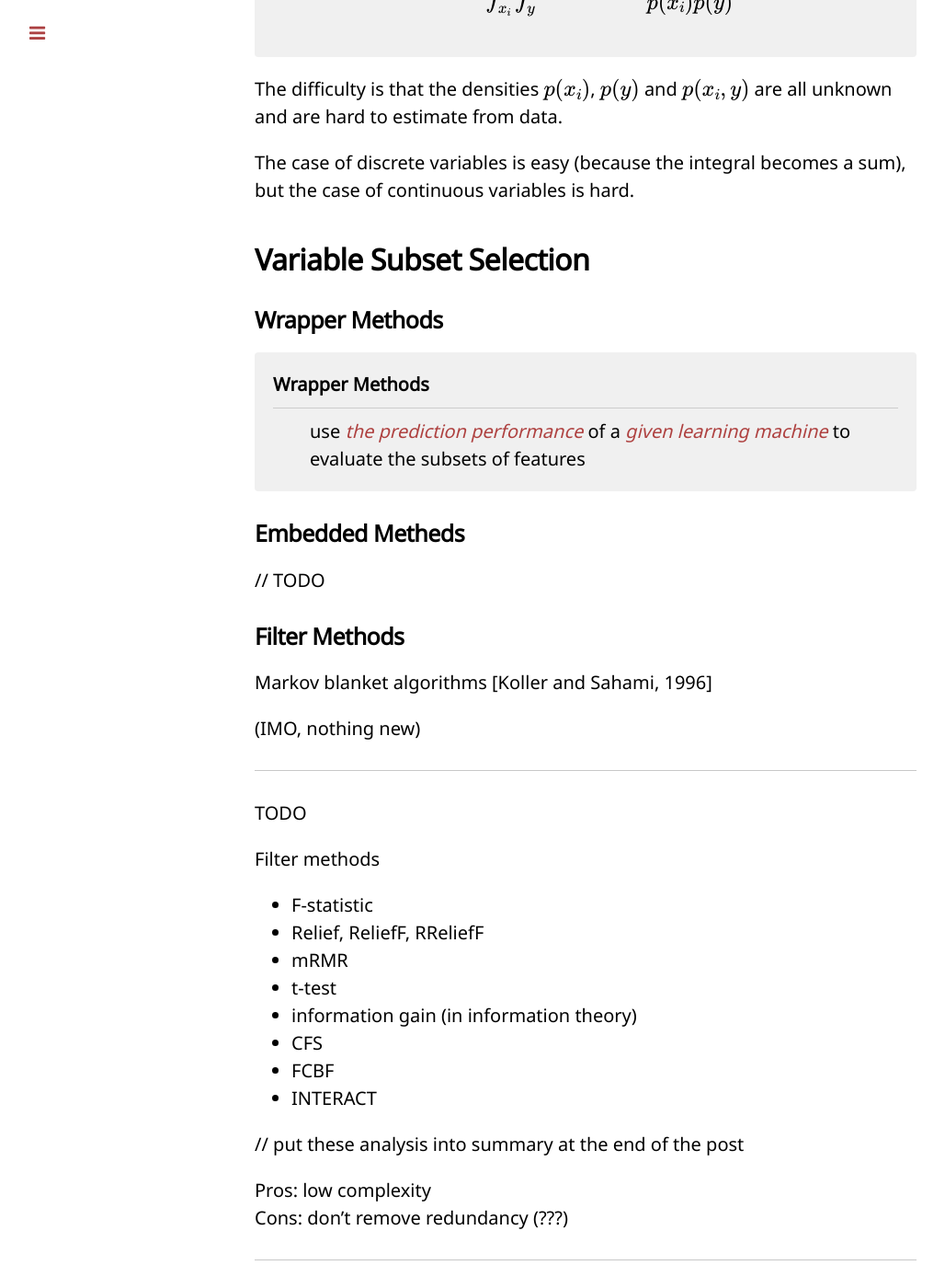
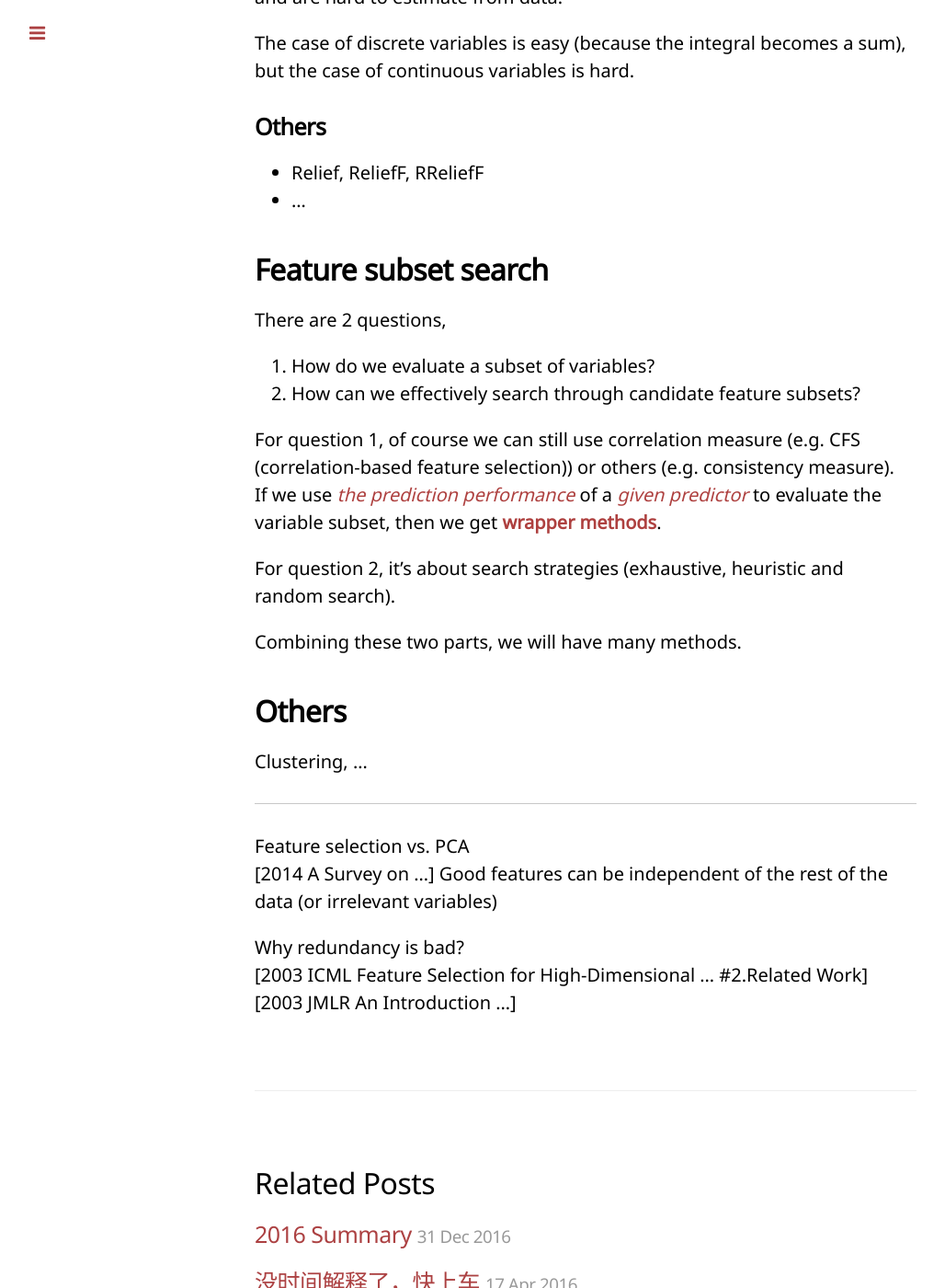
Before and after one commit to neilsustc/neilsustc.github.io, a Jekyll site: the page built from _posts/2017-03-25-feature-selection.md, in a window 1280 px wide and 1400 px high, scrolled down 2175 px. Shown: the whole window at 92% size, without its empty margins (3-1031 px from the left). Built offline with Jekyll 4.4.1, drawn with Linux system fonts in a browser that asks for light colours; some web fonts are replaced; formulas are drawn with MathJax 3; some of the changed text lies outside the part shown.

Commit message:
📝 feature selection

```diff
--- a/_posts/2017-03-25-feature-selection.md
+++ b/_posts/2017-03-25-feature-selection.md
@@ -16,13 +16,12 @@
 <!-- ## Contents -->
 
 - [Overview](#overview)
-- [Variable Ranking](#variable-ranking)
+- [Feature weighting](#feature-weighting)
     - [Correlation Criteria](#correlation-criteria)
     - [Information Theoretic Ranking Criteria](#information-theoretic-ranking-criteria)
-- [Variable Subset Selection](#variable-subset-selection)
-    - [Wrapper Methods](#wrapper-methods)
-    - [Embedded Metheds](#embedded-metheds)
-    - [Filter Methods](#filter-methods)
+    - [Others](#others)
+- [Feature subset search](#feature-subset-search)
+- [Others](#others)
 
 ---
 
@@ -47,18 +46,15 @@
 
 But how?
 
-There are 2 different ways,
+There are several different ways based on whether they evaluate the "goodness" of features *individually* or *through feature subsets*
 
-- variable ranking
-- variable subset selection
+- feature weighting
+- feature subset search
+- others
 
-The first method is to evaluate the features *individually* and then select the good ones (usually using a threshold).
+## Feature weighting
 
-As for another method, we directly *search* through possible subsets (obviously, brute-force searching through all the $ 2^N $ subsets will not work as $ N $ the number of features grows)
-
-## Variable Ranking
-
-Ranking criterion:
+After assigning weight to each feature, we can select by setting a threshold, AKA **filter methods**.
 
 ### Correlation Criteria
 
@@ -82,52 +78,34 @@
 
 The case of discrete variables is easy (because the integral becomes a sum), but the case of continuous variables is hard.
 
-## Variable Subset Selection
+### Others
 
-### Wrapper Methods
+- Relief, ReliefF, RReliefF
+- ...
 
-Wrapper Methods
-: use *the prediction performance* of a *given learning machine* to evaluate the subsets of features
+## Feature subset search
 
-### Embedded Metheds
+There are 2 questions,
 
-// TODO
+1. How do we evaluate a subset of variables?
+2. How can we effectively search through candidate feature subsets?
 
-### Filter Methods
+For question 1, of course we can still use correlation measure (e.g. CFS (correlation-based feature selection)) or others (e.g. consistency measure).
+If we use *the prediction performance* of a *given predictor* to evaluate the variable subset, then we get **wrapper methods**.
 
-Markov blanket algorithms [Koller and Sahami, 1996]
+For question 2, it's about search strategies (exhaustive, heuristic and random search).
 
-(IMO, nothing new)
+Combining these two parts, we will have many methods.
+
+## Others
+
+Clustering, ...
 
 ---
 
-TODO
+Feature selection vs. PCA
+[2014 A Survey on ...] Good features can be independent of the rest of the data (or irrelevant variables)
 
-Filter methods
-
-- F-statistic
-- Relief, ReliefF, RReliefF
-- mRMR
-- t-test
-- information gain (in information theory)
-- CFS
-- FCBF
-- INTERACT
-
-// put these analysis into summary at the end of the post
-
-Pros: low complexity
-Cons: don't remove redundancy (???)
-
----
-
-IMO, key questions
-
-What're the candidates?
-
-How do we evaluate their goodness?
-
----
-
-feature selection vs. PCA [2014]
-good features can be independent of the rest of the data (or irrelevant variables)
+Why redundancy is bad?
+[2003 ICML Feature Selection for High-Dimensional ... #2.Related Work]
+[2003 JMLR An Introduction ...]
```
